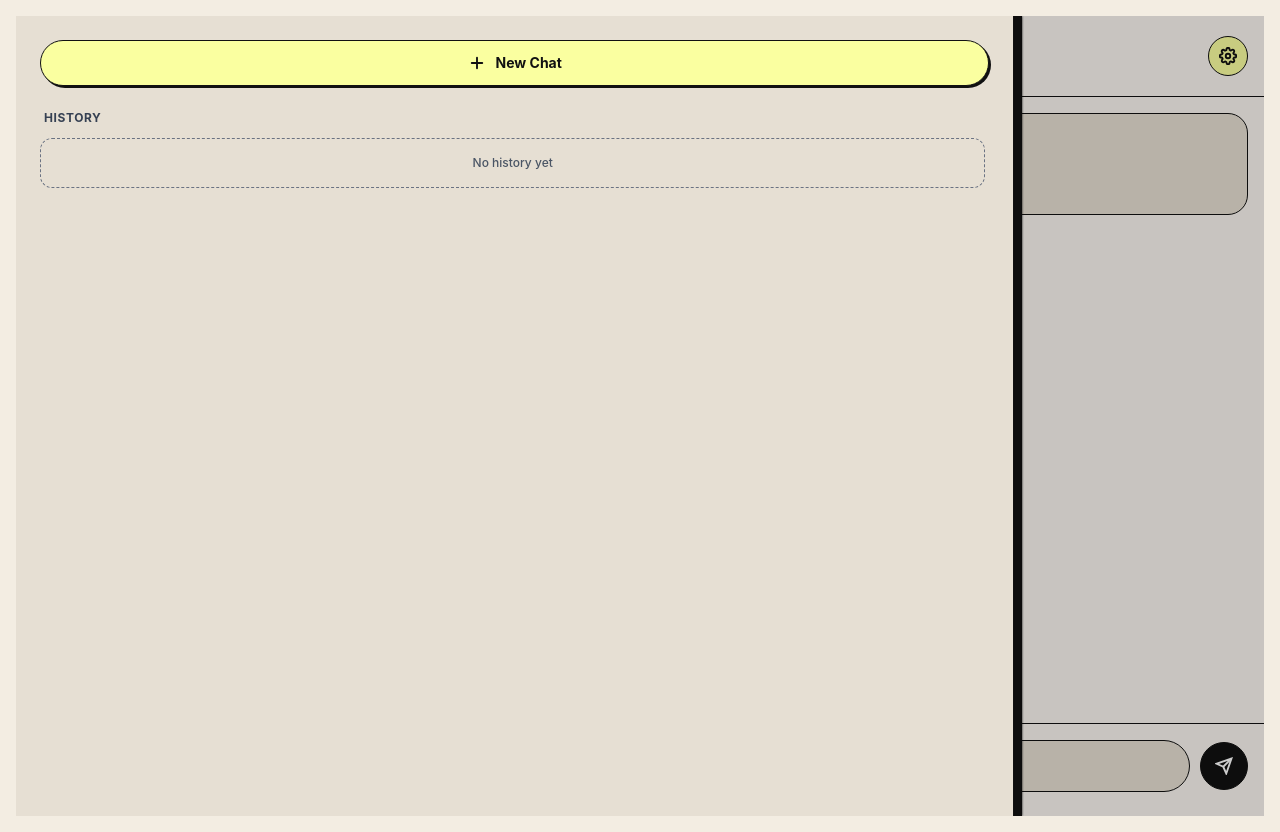
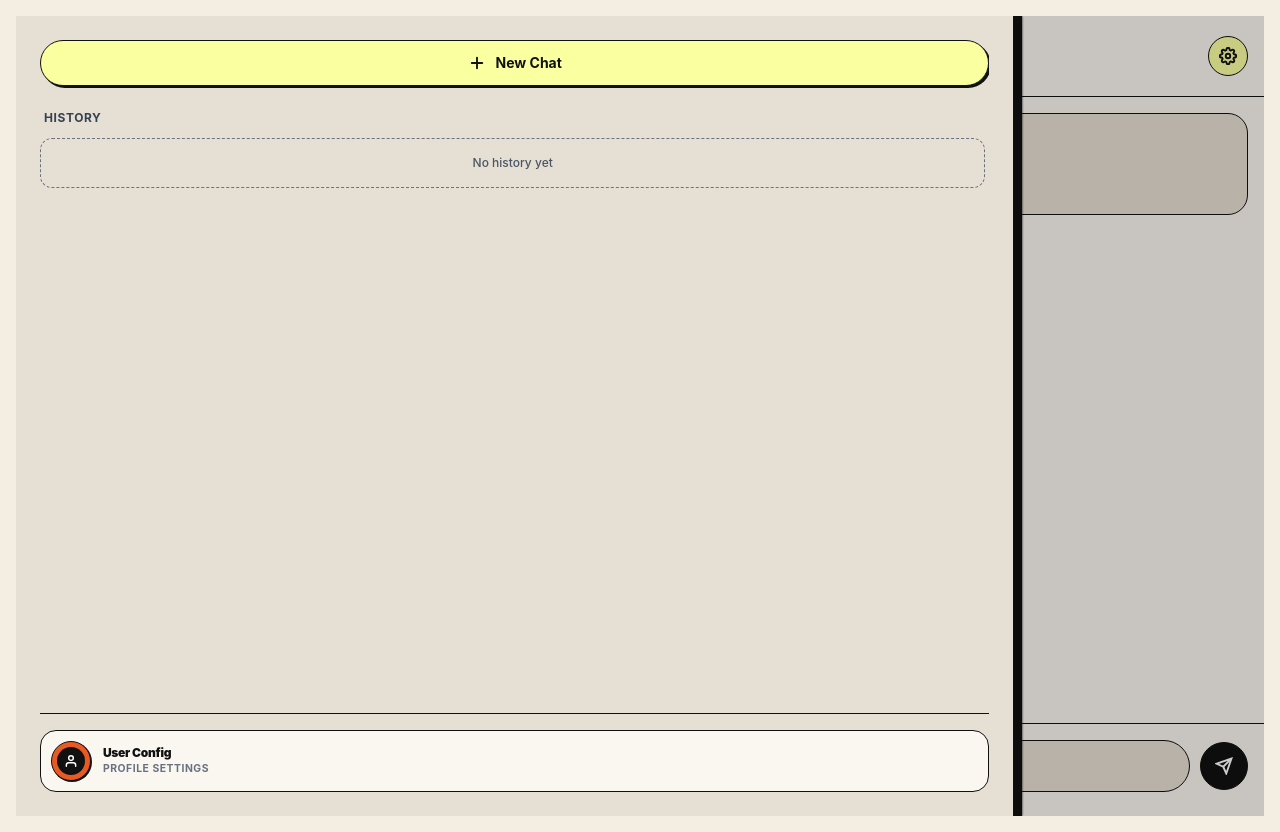
Before and after one commit to sebego-tumelo/Maint-Loop, a Vue app: page / in a window 1280 px wide. Both pictures are taken after a click on the button 52 px from the left and 56 px from the top of the page. Built offline with nearby package versions, Linux system fonts and the light colour scheme.

Commit message:
Upgraded Sliding Side Menu Component to include Profile Configuration / User Config component stuck cleanly to the bottom container

```diff
--- a/src/components/SideMenu.vue
+++ b/src/components/SideMenu.vue
@@ -1,7 +1,9 @@
 <template>
   <div class="absolute inset-0 z-50 flex menu-container">
-    <div class="w-4/5 h-full bg-[#E6DFD3] border-r-[1.5px] border-[#111111] p-6 shadow-[8px_0_0_0_#111111] flex flex-col menu-panel">
+    <div class="w-4/5 h-full bg-[#E6DFD3] border-r-[1.5px] border-[#111111] p-6 shadow-[8px_0_0_0_#111111] flex flex-col menu-panel justify-between">
 
+      <!-- Top Actions Compartment -->
+      <div class="flex-1 flex flex-col overflow-hidden">
         <div class="mb-6 flex-shrink-0">
           <button
             @click="handleNewChat"
@@ -15,7 +17,7 @@
           </button>
         </div>
 
-      <div class="flex-1 flex flex-col overflow-hidden">
+        <div class="flex-1 flex flex-col overflow-hidden mb-4">
           <h3 class="text-xs font-bold uppercase tracking-wider text-gray-700 mb-3 pl-1">History</h3>
 
           <div class="flex-1 space-y-3 overflow-y-auto pr-1 [scrollbar-width:none] [&::-webkit-scrollbar]:hidden">
@@ -40,14 +42,47 @@
         </div>
       </div>
 
+      <!-- Bottom Profile Configuration Interaction Target -->
+      <div class="pt-4 border-t-[1.5px] border-[#111111] flex-shrink-0">
+        <div
+          @click="isUserConfigOpen = true"
+          class="flex items-center gap-3 p-2.5 border-[1.5px] border-[#111111] bg-[#FAF6F0] rounded-2xl cursor-pointer hover:bg-[#FAFFA0]/20 transition-all hover:shadow-[2px_2px_0_0_#111111] active:translate-x-[1px] active:translate-y-[1px] active:shadow-none"
+        >
+          <!-- Avatar Frame: Orange outer frame with a solid black internal graphic circle placeholder -->
+          <div class="w-10 h-10 rounded-full bg-[#E75A24] border-[1.5px] border-[#111111] flex items-center justify-center flex-shrink-0 shadow-[1px_1px_0_0_#111111]">
+            <div class="w-7 h-7 rounded-full bg-[#111111] flex items-center justify-center">
+              <svg width="14" height="14" viewBox="0 0 24 24" fill="none" stroke="white" stroke-width="2.5" stroke-linecap="round" stroke-linejoin="round">
+                <path d="M20 21v-2a4 4 0 0 0-4-4H8a4 4 0 0 0-4 4v2"></path>
+                <circle cx="12" cy="7" r="4"></circle>
+              </svg>
+            </div>
+          </div>
+
+          <!-- Metadata Tag -->
+          <div class="flex-1 min-w-0">
+            <p class="text-xs font-black text-[#111111] tracking-tight truncate">User Config</p>
+            <p class="text-[0.65rem] text-gray-500 font-bold uppercase tracking-wider">Profile Settings</p>
+          </div>
+        </div>
+      </div>
+
+      <!-- Profile Configuration Dialog Wrapper Link -->
+      <UserConfigDialog
+        v-if="isUserConfigOpen"
+        @close="isUserConfigOpen = false"
+      />
+
+    </div>
+
     <div class="flex-1 bg-black/20 backdrop-blur-[1px] overlay" @click="$emit('close')"></div>
   </div>
 </template>
 
 <script setup lang="ts">
-import { ref, onMounted } from 'vue';
+import { ref } from 'vue';
 import { liveQuery } from 'dexie';
 import { db, type ChatSession } from '../db';
+import UserConfigDialog from './UserConfigDialog.vue';
 
 const props = defineProps<{
   currentSessionId: number | null;
@@ -56,8 +91,8 @@ const props = defineProps<{
 const emit = defineEmits(['close', 'select-session', 'create-new-chat']);
 
 const sessions = ref<ChatSession[]>([]);
+const isUserConfigOpen = ref(false);
 
-// Reactive subscription to dynamic historical thread lists
 liveQuery(() => db.sessions.orderBy('createdAt').reverse().toArray()).subscribe(
   (data) => {
     sessions.value = data;
@@ -79,39 +114,22 @@ const selectSession = (id: number) => {
 .menu-container {
   animation: slideIn 0.5s cubic-bezier(0.25, 0.46, 0.45, 0.94) forwards;
 }
-
 .menu-panel {
   animation: slideLeft 0.5s cubic-bezier(0.25, 0.46, 0.45, 0.94) forwards;
 }
-
 .overlay {
   animation: fadeIn 0.5s cubic-bezier(0.25, 0.46, 0.45, 0.94) forwards;
 }
-
 @keyframes slideLeft {
-  from {
-    transform: translateX(-100%);
+  from { transform: translateX(-100%); }
+  to { transform: translateX(0); }
 }
-  to {
-    transform: translateX(0);
+@keyframes fadeIn {
+  from { opacity: 0; }
+  to { opacity: 1; }
 }
-}
-
-@keyframes fadeIn {
-  from {
-    opacity: 0;
-  }
-  to {
-    opacity: 1;
-  }
-}
-
 @keyframes slideIn {
-  from {
-    opacity: 0;
-  }
-  to {
-    opacity: 1;
-  }
+  from { opacity: 0; }
+  to { opacity: 1; }
 }
 </style>
```
Lines whose indentation alone changed are shown as unchanged.
